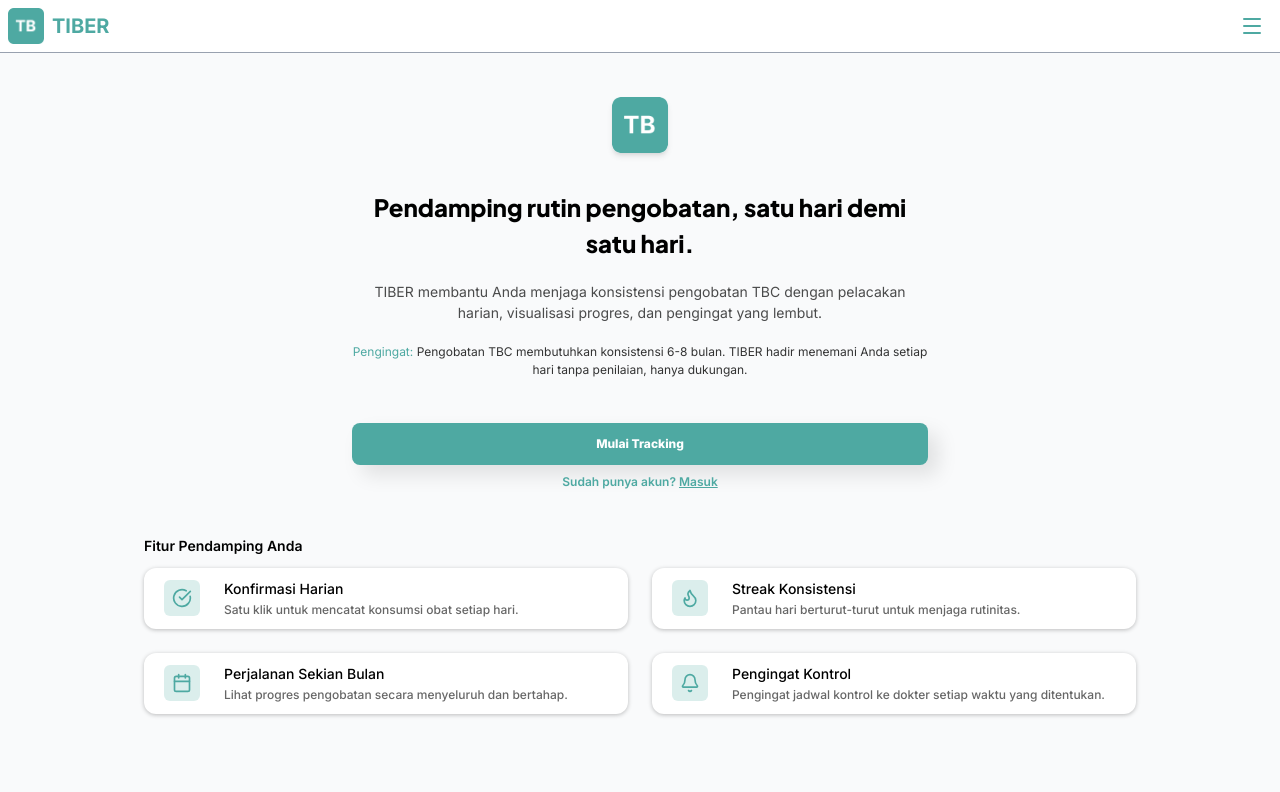
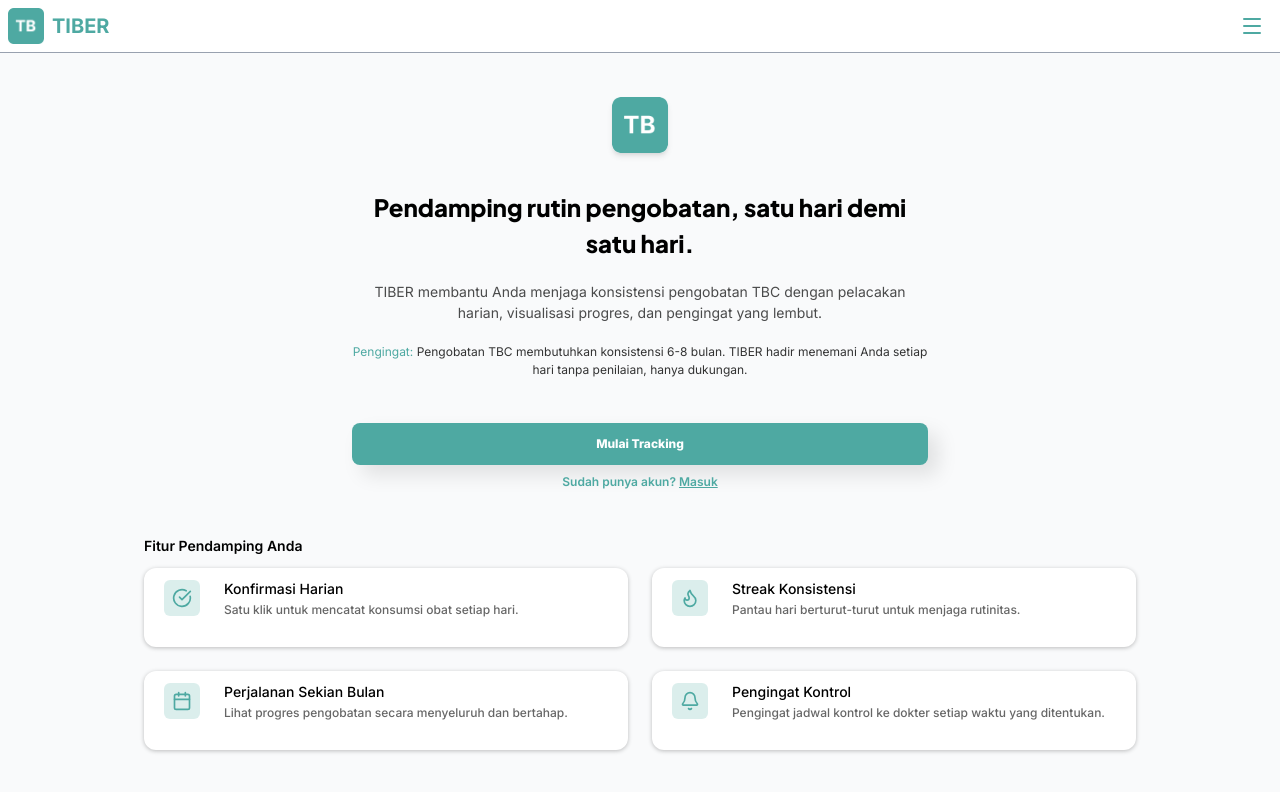
Before and after one commit to saputt/TIBER-FE, a React (Vite) app: page / in a window 1280 px wide. Shown: the top 792 px of the page. Built offline with nearby package versions, Linux system fonts and the light colour scheme.

Commit message:
ali, feat/perbaikan-pada-landing-inputlabel-card

```diff
--- a/src/components/molecules/InputLabel.jsx
+++ b/src/components/molecules/InputLabel.jsx
@@ -2,7 +2,7 @@ import React from 'react'
 import InputSelect from './inputSelect'
 import Input from '../atoms/Input'
 
-const InputLabel = ({ label, variantInput, variantLabel, variant, type, placeholder, size, className, onChange }) => {
+const InputLabel = ({ label, variantInput = "input", variantLabel = "normal", variant, type = "text", placeholder, size = "full", className, onChange }) => {
   return (
     <div className='flex flex-col gap-1.5'>
       {variantLabel == "normal" && (
--- a/src/components/templates/LandingPageLayout.jsx
+++ /dev/null
@@ -1,11 +0,0 @@
-import React from 'react'
-
-const LandingPageLayout = ({ children }) => {
-  return (
-    <div className="pt-3 pb-5 min-h-dvh">
-        {children}
-    </div>
-  )
-}
-
-export default LandingPageLayout
--- a/src/pages/Landing/components/FeatureList.jsx
+++ b/src/pages/Landing/components/FeatureList.jsx
@@ -15,7 +15,7 @@ const FeatureList = () => {
             <span className="font-inter font-semibold text-h4">Fitur Pendamping Anda</span>
             <div className="grid grid-cols-1 gap-6 md:grid-cols-2">
                 {featureLists.map(list => (
-                    <Card variant="white" size="full" boxShadowActive="true" className="flex gap-6">
+                    <Card variant="white" size="full" boxShadowActive="true" className="flex gap-6 min-h-19.75">
                         <div className="bg-primary/20 text-primary mt-0.5 p-2 rounded-md w-fit h-fit">
                             {list.icon}
                         </div>
--- a/src/pages/Landing/index.jsx
+++ b/src/pages/Landing/index.jsx
@@ -1,6 +1,5 @@
 import React from "react";
 import Button from "../../components/atoms/Button";
-import LandingPageLayout from "../../components/templates/LandingPageLayout";
 import FeatureList from "./components/FeatureList";
 import { useNavigate, Link } from "react-router-dom";
 
@@ -8,7 +7,7 @@ const LandingPage = () => {
   const navigate = useNavigate();
 
   return (
-    <LandingPageLayout>
+    <div className="pt-3 pb-5 min-h-dvh">
       <div className="flex justify-center">
         <img src="/logo.png" className="w-14 shadow-md rounded-lg" />
       </div>
@@ -30,7 +29,7 @@ const LandingPage = () => {
         <span className="text-primary font-inter font-semibold text-h5">Sudah punya akun? <Link className="underline" to="/login">Masuk</Link></span>
       </div>
       <FeatureList />
-    </LandingPageLayout>
+    </div>
   );
 };
 
```
